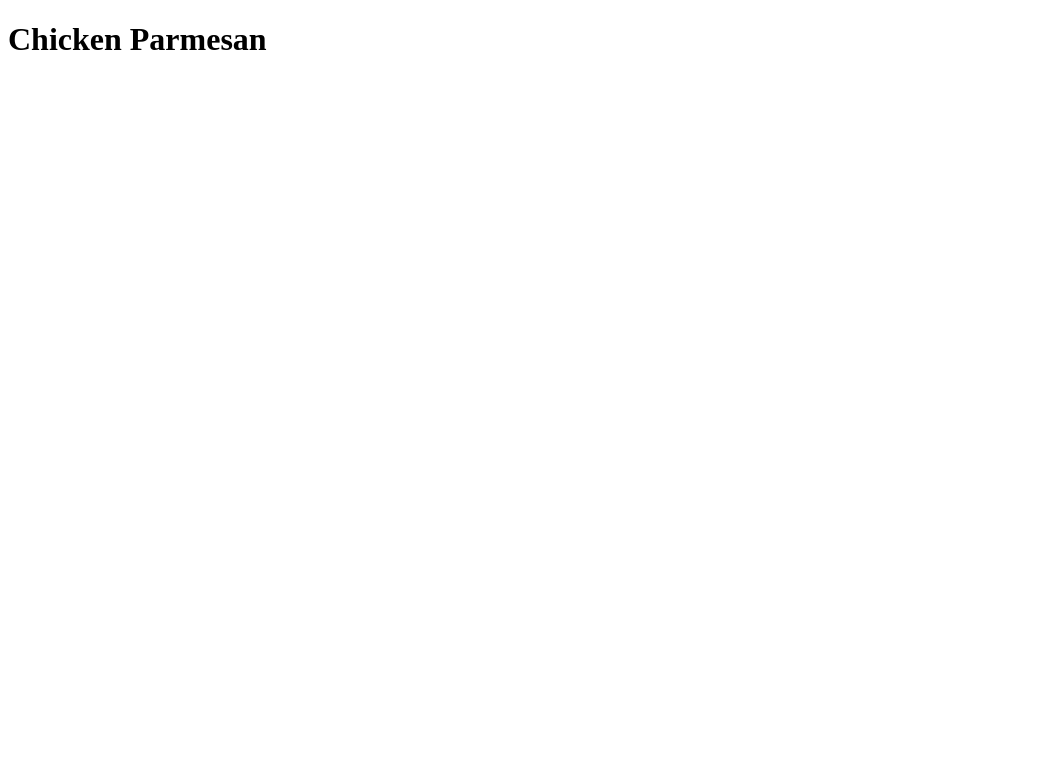
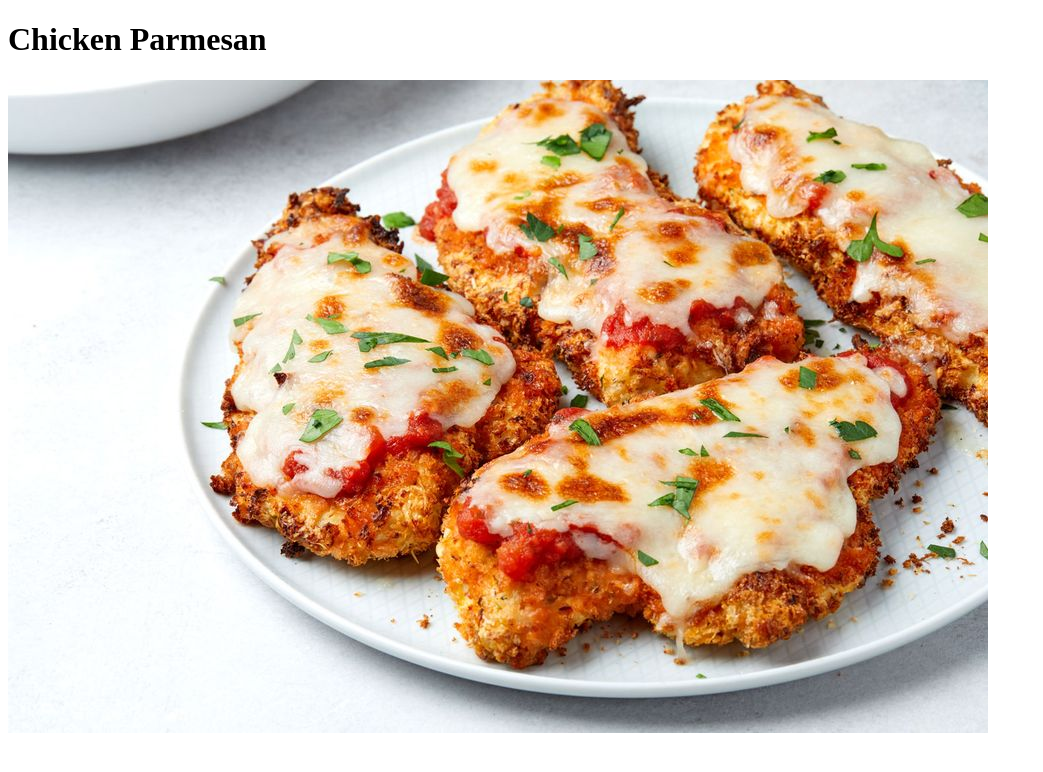
Before and after one commit to Funk3/odin-recipes, a plain HTML site: page recipes/chicken-parmesan.html in a window 1280 px wide. Shown: the whole page, without its empty margins (0-1043 px from the left). Drawn offline with Linux system fonts and the light colour scheme.

Commit message:
added photo to new directory and added to recipe page

```diff
--- a/recipes/chicken parmesan.html
+++ b/recipes/chicken-parmesan.html
@@ -8,6 +8,7 @@
 
     <body>
         <h1>Chicken Parmesan</h1>
+        <img src="../images/chicken.jpg" alt="chicken parmesan">
     </body>
 
 </html>
```
Also changed, not shown: images/chicken.jpg (added).
